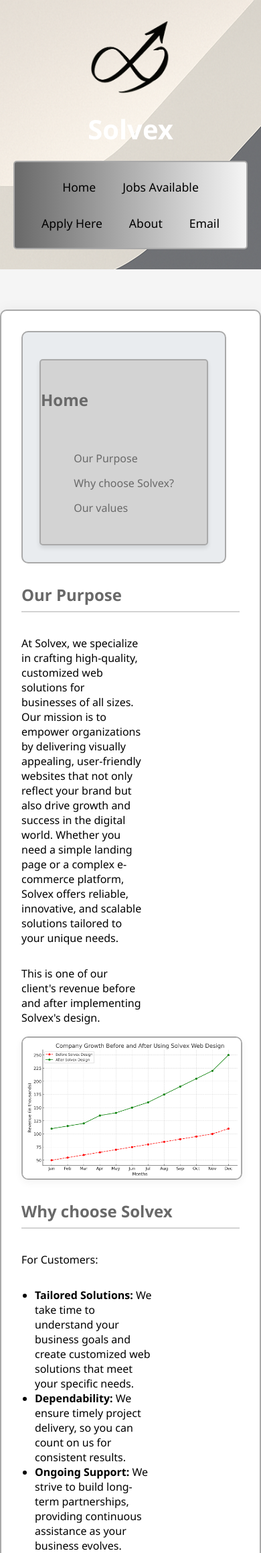
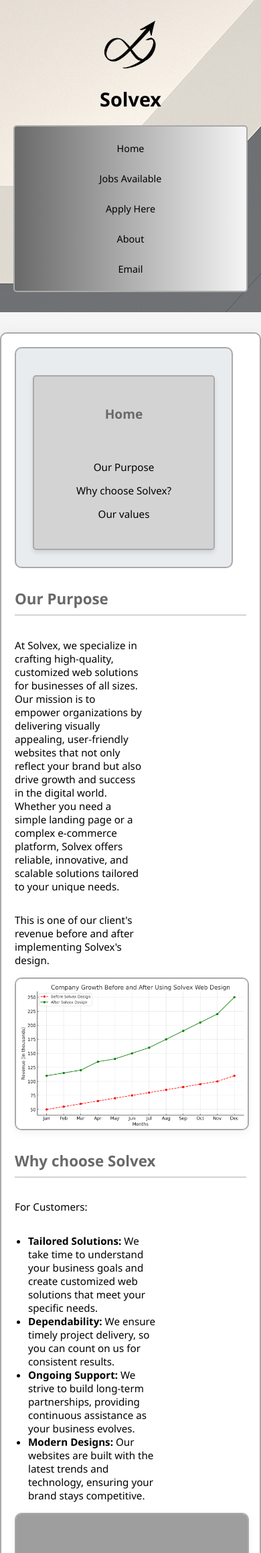
Before and after one commit to Janet1411/project1, a PHP site: page /Html/index.html in a window 390 px wide. Shown: the top 2318 px of the page at 67% size. Run offline with PHP 8.4, Linux system fonts and the light colour scheme; grey boxes are pictures that could not be loaded.

Commit message:
Mini changes to all css and html

```diff
--- a/Html/index.html
+++ b/Html/index.html
@@ -56,7 +56,7 @@
                 <li><strong>Ongoing Support:</strong> We strive to build long-term partnerships, providing continuous assistance as your business evolves.</li> <!-- part of line 42's prompt -->
                 <li><strong>Modern Designs:</strong> Our websites are built with the latest trends and technology, ensuring your brand stays competitive.</li> <!-- part of line 42's prompt -->
             </ul>
-            <img src="https://www.freshbooks.com/blog/wp-content/uploads/2017/05/face-to-face-communications-1.jpg" alt="Customer's satisfaction" title="Customer's satisfaction" loading="lazy"> <!-- This image was taken from https://www.freshbooks.com/blog/face-to-face-communications, google search prompt: deeply connectly with customers sitting face to face-->
+            <img src="https://www.freshbooks.com/blog/wp-content/uploads/2017/05/face-to-face-communications-1.jpg" alt="Customer's satisfaction" title="Customer's satisfaction image" loading="lazy"> <!-- This image was taken from https://www.freshbooks.com/blog/face-to-face-communications, google search prompt: deeply connectly with customers sitting face to face-->
 
             <p>For Employees:</p>
             <ul>
@@ -65,12 +65,12 @@
                 <li><strong>Lifestyle:</strong> We prioritize work-life balance, fostering a motivated and happy team.</li> <!-- part of line 42's prompt -->
                 <li><strong>Culture:</strong> Our workplace is built on trust, innovation, and mutual respect, creating a positive and supportive atmosphere.</li> <!-- part of line 42's prompt -->
             </ul>
-            <img src="../Html/images/employee_index.png" alt="Employees' satisfaction" title="Employees' satisfaction" loading="lazy"> <!-- Image: Chategpt command prompt: Can you create an image based on For employees-->
+            <img src="../Html/images/employee_index.png" alt="Employees' satisfaction" title="Employees' satisfaction image" loading="lazy"> <!-- Image: Chategpt command prompt: Can you create an image based on For employees-->
         </section>
 
         <section id="values">
         <h2>Our values</h2>
-            <h4>Our core values are the foundation of everything we do:</h4>
+            <h3>Our core values are the foundation of everything we do:</h3>
             <ol>
                 <li><strong>Reliability:</strong> We deliver projects on time and within budget, giving our clients peace of mind.</li> <!-- part of line 42's prompt -->
                 <li><strong>Service:</strong> Every project is tailored to meet the distinct needs of our clients.</li> <!-- part of line 42's prompt -->
--- a/Html/jobs.html
+++ b/Html/jobs.html
@@ -36,7 +36,7 @@
             </nav>
         </aside>
         <aside>
-            <h3 class="benefits">What We Offer</h3>
+            <h2 class="benefits">What We Offer</h2>
                     <ul>
                         <li><strong><em>Flexible work options</em></strong> - remote or hybrid, with flexible hours</li>
                         <li><strong><em>Competitive salary</em></strong> with performance-based reviews</li>
@@ -123,7 +123,7 @@
         <section>
             <h2>Job #2</h2>
             <section class="basicInfo">
-                <h2 id="nalyst" class="position">Data Analyst</h2>
+                <h2 id="analyst" class="position">Data Analyst</h2>
                 <p>Reference number: 00130</p>
                 <p><img src="../Html/images/money_logo.png" alt="money" loading="lazy">Salary: $225,000 + </p>
                 <!--Chatgpt command prompt: can you generate paper money symbol black and white-->
--- a/Styles/apply.css
+++ b/Styles/apply.css
@@ -69,7 +69,7 @@ input[type="radio"] {
 /* Terms & Conditions Text */
 label span {
   font-size: small;
-  color: grey;
+  color: var(--primary-color);
   font-style: italic;
   display: block;
   margin-top: 5px;
--- a/Styles/index.css
+++ b/Styles/index.css
@@ -19,12 +19,12 @@ aside ul li {
 
 aside ul li a {
     text-decoration: none;
-    color: var(--primary-color);
+    color: var(--text-color);
     transition: color var(--transition-speed);
 }
 
 aside ul li a:hover {
-    color: var(--primary-color);
+    color: var(--text-color);
 }
 
 /* Generic section layout with image and text side by side */
--- a/Styles/jobs.css
+++ b/Styles/jobs.css
@@ -30,7 +30,7 @@ aside ul li {
 
 aside ul li a {
     text-decoration: none;
-    color: var(--primary-color);
+    color: var(--text-color);
     transition: color var(--transition-speed);
 }
 
--- a/Styles/styles.css
+++ b/Styles/styles.css
@@ -26,7 +26,7 @@ body {
 /* Header */
 header {
     background-image: url('../Html/images/background.png');
-    color: white;
+    color: var(--font-family);
     padding: 30px 20px;
     text-align: center;
     position: relative;
@@ -113,6 +113,11 @@ main h2 {
     margin-top: 30px;
 }
 
+/* Section Headings & Content */
+nav h2 {
+    margin-left: 485px;
+}
+
 main p, main ul, main ol {
     margin-top: 15px;
     font-size: 1rem;
@@ -162,3 +167,84 @@ footer a:hover {
         transform: translateY(0);
     }
 }
+
+/* ========== 📱 Responsive Layout ========== */
+@media (max-width: 1024px) {
+    main {
+      flex-direction: column;
+      padding: 20px;
+      margin: 30px auto;
+    }
+
+    nav h2 {
+      margin-left: 0;
+      text-align: center;
+    }
+
+    aside nav {
+      flex-direction: column;
+      align-items: center;
+    }
+
+    aside nav a {
+      display: block;
+      margin: 10px 0;
+      text-align: center;
+    }
+
+    header h1 {
+      font-size: 2rem;
+    }
+  }
+
+  @media (max-width: 768px) {
+    header img {
+      max-width: 80px;
+    }
+
+    header h1 {
+      font-size: 1.8rem;
+    }
+
+    header nav a {
+      font-size: 1rem;
+      padding: 8px 12px;
+    }
+
+    main h2 {
+      font-size: 1.4rem;
+    }
+
+    main p, main ul, main ol {
+      font-size: 0.95rem;
+    }
+
+    nav h2 {
+      font-size: 1.2rem;
+    }
+  }
+
+  @media (max-width: 480px) {
+    header nav {
+      flex-direction: column;
+      align-items: center;
+    }
+
+    header nav a {
+      font-size: 0.9rem;
+    }
+
+    footer {
+      padding: 20px 10px;
+    }
+
+    footer p {
+      font-size: 0.9rem;
+    }
+
+    button {
+      width: 100%;
+      font-size: 1rem;
+      padding: 10px;
+    }
+  }
```
Also changed, not shown: Styles/about.css (+4 -14 lines).
